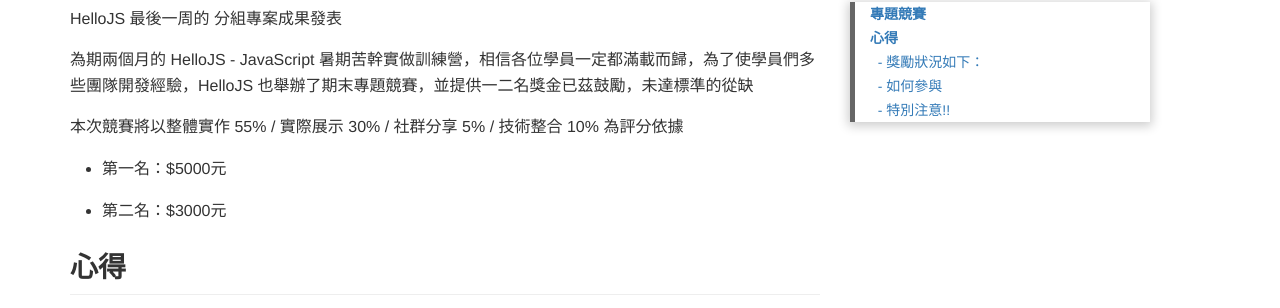
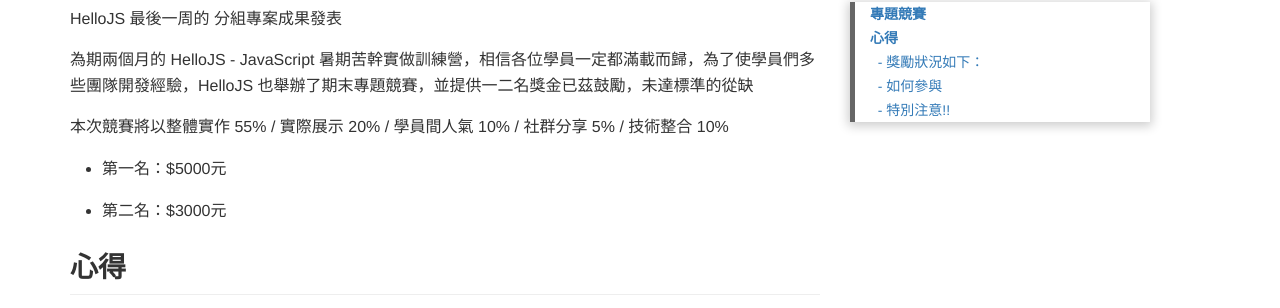
Before and after one commit to hellojs-tw/blog, a Jekyll site: the page built from _posts/2017-08-22-competition.markdown, in a window 1280 px wide and 900 px high, scrolled down 370 px. Shown: the part 142-450 px from the top of the window. Built offline with Jekyll 4.4.1, drawn with Linux system fonts in a browser that asks for light colours.

Commit message:
update competition

```diff
--- a/_posts/2017-08-22-competition.markdown
+++ b/_posts/2017-08-22-competition.markdown
@@ -12,7 +12,7 @@ HelloJS 最後一周的 分組專案成果發表
 
 為期兩個月的 HelloJS - JavaScript 暑期苦幹實做訓練營，相信各位學員一定都滿載而歸，為了使學員們多些團隊開發經驗，HelloJS 也舉辦了期末專題競賽，並提供一二名獎金已茲鼓勵，未達標準的從缺
 
-本次競賽將以整體實作 55% / 實際展示 30% / 社群分享 5% / 技術整合 10% 為評分依據
+本次競賽將以整體實作 55% / 實際展示 20% / 學員間人氣 10% / 社群分享 5% / 技術整合 10%
 
 - 第一名：$5000元
 
```
